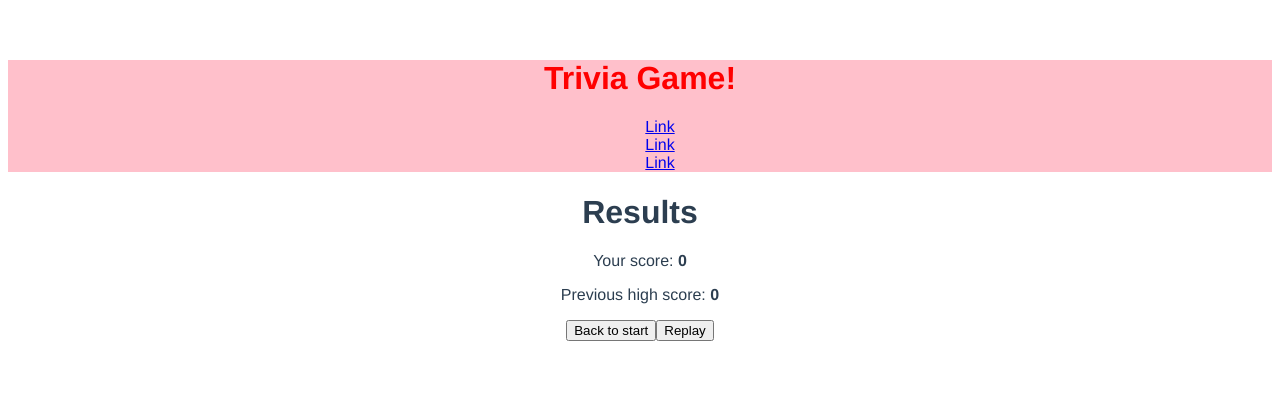
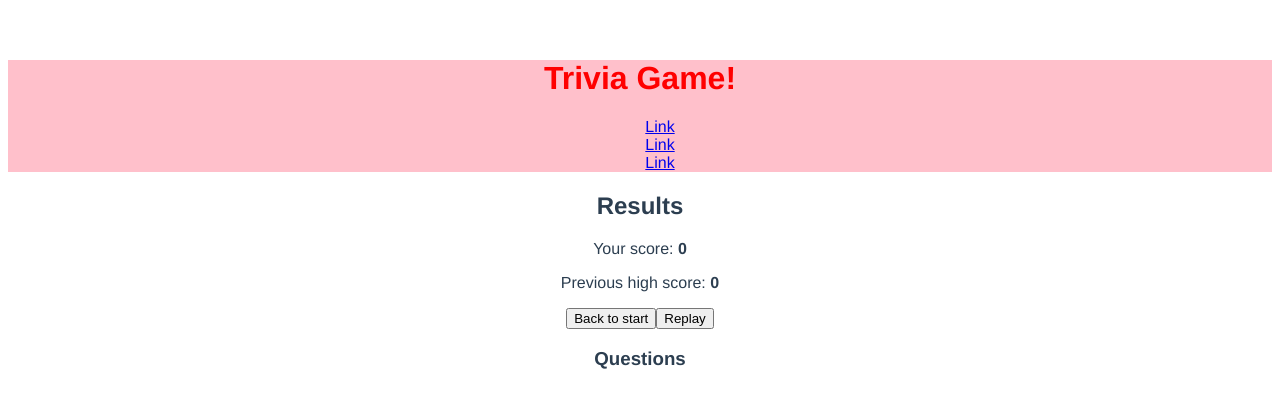
Before and after one commit to omareltokhy/vue-trivia-game, a Vue app: page /#/result in a window 1280 px wide. Shown: the top 408 px of the page. Built offline with nearby package versions, Linux system fonts and the light colour scheme.

Commit message:
added score logic & styling

```diff
--- a/src/components/Result/Result.vue
+++ b/src/components/Result/Result.vue
@@ -1,15 +1,17 @@
 <template>
   <div>
     <meta charset="UTF-8">
-    <h1>Results</h1>
+    <h2>Results</h2>
 
-    <p>Your score: <strong>{{score}}</strong></p>
-    <p>Previous high score: <strong>{{highScore}}</strong></p>
+    <p id="new_highscore" v-if="score > highScore">New highscore!</p>
+    <p>Your score: <span class="score">{{score}}</span></p>
+    <p>Previous high score: <span class="score">{{highScore}}</span></p>
 
     <button @click="onStart">Back to start</button>
     <button @click="onReplay">Replay</button>
 
     <div>
+      <h3>Questions</h3>
       <ul>
       <li
         v-for="question in questions"
@@ -22,9 +24,6 @@
       </li>
     </ul>
     </div>
-
-
-
   </div>
 </template>
 <script>
@@ -74,4 +73,12 @@ export default {
   li {
     list-style: none;
   }
+  #new_highscore {
+    color: green;
+    font-size: 20px;
+    font-weight: bold;
+  }
+  .score {
+    font-weight: bold;
+  }
 </style>
```
